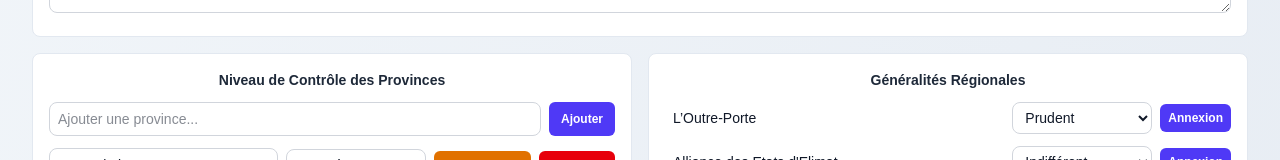
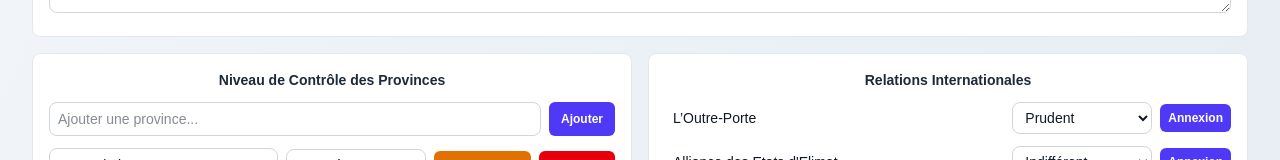
Before and after one commit to Yahiabenlet/interfaceAssemblee, a Next.js app: page / in a window 1280 px wide. Both pictures are taken after typing "5" into the empty fields and a click on the button "Créer l'hémicycle". Shown: the part 312-472 px from the top of the page. Built offline with nearby package versions, Linux system fonts and the light colour scheme.

Commit message:
renomages mineurs

```diff
--- a/app/components/Hemicycle.tsx
+++ b/app/components/Hemicycle.tsx
@@ -735,7 +735,6 @@ export default function Hemicycle({
                 <div className="flex justify-center items-start self-start">{hemicycleOrSecretBlock}</div>
               </div>
 
-              {/* Colonne droite : Provinces + Généralités + Jauges (+ Election/Historique) */}
               <div className="space-y-4">
                 <div className="bg-slate-50 dark:bg-slate-900 rounded-lg p-4 border border-slate-200 dark:border-slate-700">
                   <h3 className="text-sm font-semibold text-gray-800 dark:text-gray-100 mb-3">
@@ -755,7 +754,7 @@ export default function Hemicycle({
 
                 <div className="bg-slate-50 dark:bg-slate-900 rounded-lg p-4 border border-slate-200 dark:border-slate-700">
                   <h3 className="text-sm font-semibold text-gray-800 dark:text-gray-100 mb-3">
-                    Généralités Régionales
+                    Relations Internationales
                   </h3>
                   <div className="space-y-2">
                     {(Object.keys(regionalStates) as string[]).map((name) => (
--- a/app/layout.tsx
+++ b/app/layout.tsx
@@ -13,7 +13,7 @@ const geistMono = Geist_Mono({
 });
 
 export const metadata: Metadata = {
-  title: "Visualisation de l'hémicycle",
+  title: "Parlement de Gérionie",
   description: "Créé par Yahia Ben Letaief",
 };
 
--- a/app/page.tsx
+++ b/app/page.tsx
@@ -662,7 +662,6 @@ export default function Home() {
                 </div>
               </div>
 
-              {/* Provinces + Généralités sur la ligne du dessous */}
               <div className="grid grid-cols-1 lg:grid-cols-2 gap-4 items-start">
                 <div className="bg-white dark:bg-gray-800 rounded-lg p-4 border border-slate-200 dark:border-slate-700">
                   <h3 className="text-sm font-semibold text-gray-800 dark:text-gray-100 mb-3 text-center">
@@ -735,7 +734,7 @@ export default function Home() {
 
                 <div className="bg-white dark:bg-gray-800 rounded-lg p-4 border border-slate-200 dark:border-slate-700">
                   <h3 className="text-sm font-semibold text-gray-800 dark:text-gray-100 mb-3 text-center">
-                    Généralités Régionales
+                    Relations Internationales
                   </h3>
                   <div className="space-y-3">
                     {(Object.keys(regionalStates) as string[]).map((name) => (
```
